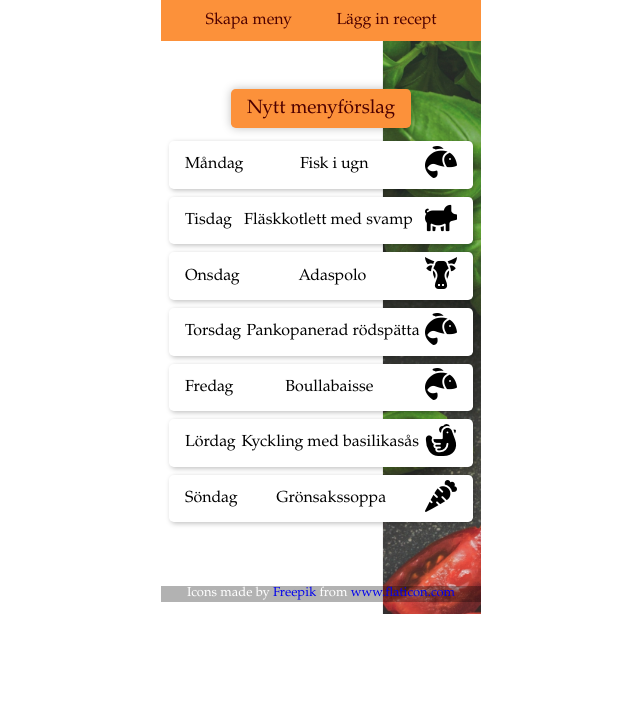
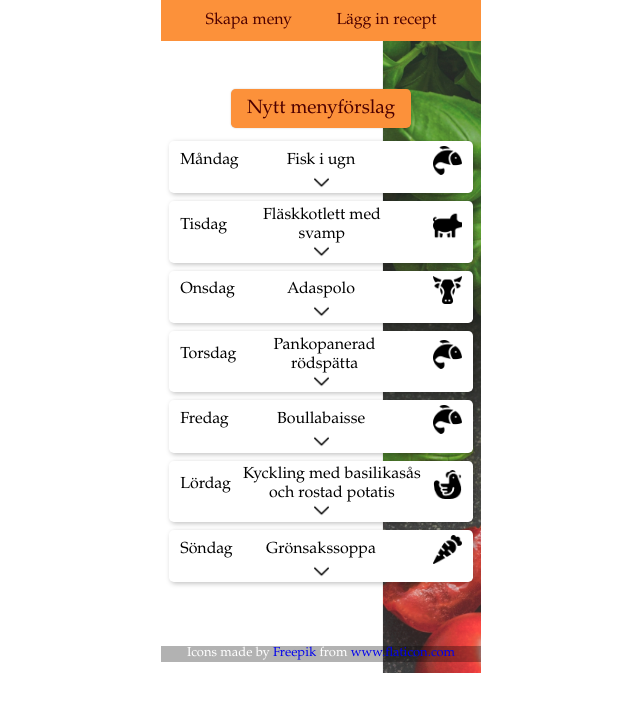
Before and after one commit to ellinorcarlstedt/matveckan, a React (Create React App) app: page / in a window 1280 px wide. Both pictures are taken after a click on the button "Visa menyförslag". Shown: the top 712 px of the page, without its empty margins (319-959 px from the left). Built offline with nearby package versions, Linux system fonts and the light colour scheme.

Commit message:
css and js for mealDisplayerArrow

```diff
--- a/src/App.css
+++ b/src/App.css
@@ -48,7 +48,7 @@
   border: none;
   padding: 0.5rem 1rem;
   border-radius: 0.3rem;
-  box-shadow: 0 0 10px rgba(0,0,0,0.25);
+  box-shadow: 0 0 0.1rem rgba(0,0,0,0.25);
   cursor: pointer;
   outline: none;
 }
@@ -76,22 +76,64 @@
   display: flex;
   justify-content: space-between;
   align-items: center;
-  padding: 0.3rem;
+  padding: 0.3rem 0 0;
+  position: relative;
 }
 
 .weekday {
-  padding-left: 0.7rem;
+  width: 5rem;
+  padding: 0 0.7rem;
+  text-align: left;
+}
+
+.meal-displayer-arrow-icon {
+  margin: -0.15rem 0;
+  padding-top: 0.15rem;
+}
+
+.meal-displayer-arrow-icon img {
+  box-sizing: content-box;
+  height: 15px;
+  width: 15px;
+}
+
+.rotate-180-open {
+  animation: rotate-180-open 0.2s linear forwards;
+}
+
+.rotate-180-close {
+  animation: rotate-180-close 0.2s linear forwards;
+}
+
+@keyframes rotate-180-open {
+  0% {
+    transform: rotate(0) translateY(0);
+  }
+  100% {
+    transform: rotate(180deg) translateY(0.25rem);
+  }
+}
+
+@keyframes rotate-180-close {
+  0% {
+    transform: rotate(180deg) translateY(0.25rem);
+  }
+  100% {
+    transform: rotate(0) translateY(0);
+  }
+}
+
+.meal-category {
+  width: 5rem;
+  display: flex;
+  flex-direction: row-reverse;
 }
 
 .meal-category img {
   box-sizing: content-box;
-  height: 32px;
-  width: 32px;
-  padding-right: 0.7rem;
-}
-
-.hidden {
-  display: none;
+  height: 1.8rem;
+  width: 1.8rem;
+  padding: 0 0.7rem;
 }
 
 .recepie-description {
--- a/src/Components/MealDisplayer.js
+++ b/src/Components/MealDisplayer.js
@@ -3,6 +3,7 @@ import '../App.css';
 import Weekday from './Weekday';
 import MealCategory from './MealCategory';
 import MealTitle from './MealTitle';
+import MealDisplayerArrowIcon from './MealDisplayerArrowIcon';
 import RecepieDescription from './RecepieDescription';
 import HeightTransitionComponent from './HeightTransitionComponent';
 
@@ -21,6 +22,7 @@ function MealDisplayer(props) {
                     <MealTitle  title={props.meal.mealName}/>
                     <MealCategory category={props.meal.mealCategory}/>
                 </div>
+                <MealDisplayerArrowIcon isOpen={isOpen}/>
                 <div>
                     <HeightTransitionComponent isOpen={isOpen} id={props.meal.index} className="border-radius">
                         <RecepieDescription description={props.meal.description}/>
--- /dev/null
+++ b/src/Components/MealDisplayerArrowIcon.js
@@ -0,0 +1,36 @@
+import React, { useState } from 'react';
+import '../App.css';
+import '../icons/down-arrow.png';
+
+function MealDisplayerArrowIcon(props) {
+
+    const [opened, setOpened] = useState(false);
+
+    const logFirstOpening = () => {
+        setOpened(true);
+    }
+
+    const getClassName = (isOpen) => {
+        if (!isOpen && !opened) {
+            return "";
+        } else if (isOpen && !opened) {
+            logFirstOpening();
+            return "";
+        } else if (isOpen && opened) {
+            return "rotate-180-open";
+        } else if (!isOpen && opened) {
+            return "rotate-180-close";
+        }
+    }
+
+    let downArrow = require("../icons/down-arrow.png");
+    let rotationClass = getClassName(props.isOpen);
+
+    return (
+        <div className={`meal-displayer-arrow-icon ${rotationClass}`}>
+            <img src={downArrow} alt="Pil nedåt"/>
+        </div>
+    )
+}
+
+export default React.memo(MealDisplayerArrowIcon)
--- a/src/recepies.js
+++ b/src/recepies.js
@@ -35,7 +35,7 @@ const recepies = [
 
     {
         index: 103,
-        mealName: "Kyckling med basilikasås",
+        mealName: "Kyckling med basilikasås och rostad potatis",
         mealCategory: 2,
         ingredients: ["kycklingfilé", "basilika", "citron", "creme fraiche", "potatis", "salt", "peppar", "granatäppelkärnor"],
         description: [
```
